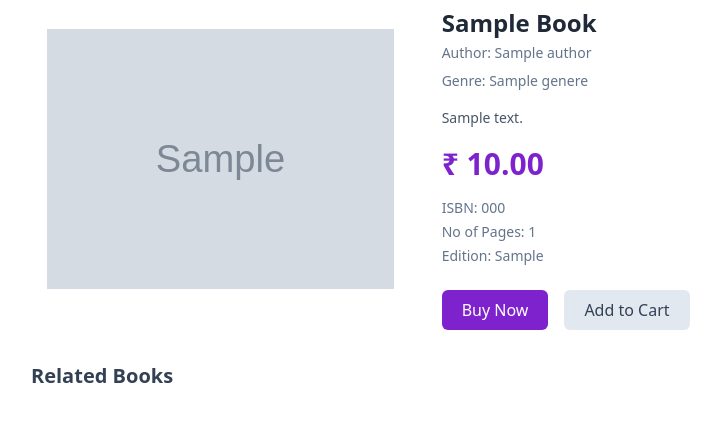
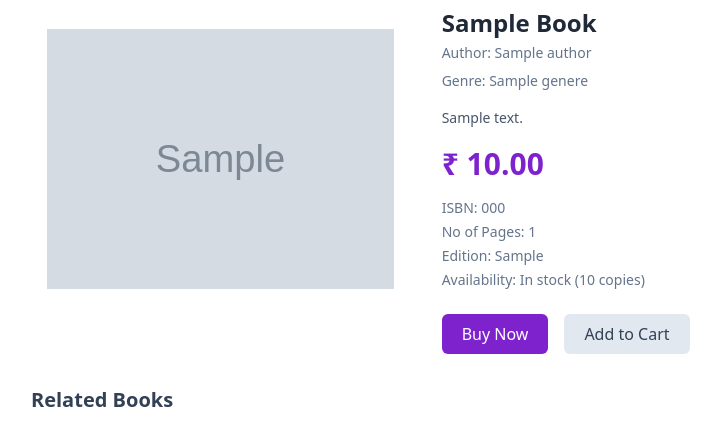
Before and after one commit to prabhakarsingh2007/KitabBazaar, a Django app: a page that uses bookshop/ecom/templates/book_view.html in a window 1280 px wide. Shown: the part 224-670 px from the top of the page, without its empty margins (17-738 px from the left). Run offline with Django 5.2, Linux system fonts and the light colour scheme; tables that the repository leaves empty hold one stand-in row (values such as "Sample post"); grey boxes marked "Sample" are stand-in pictures; some libraries are stand-ins or nearby versions.

Commit message:
feat: add stock availability display and out of stock button in book view

```diff
--- a/bookshop/ecom/templates/book_view.html
+++ b/bookshop/ecom/templates/book_view.html
@@ -63,10 +63,18 @@
                 <p>ISBN: {{ book.isbn }}</p>
                 <p>No of Pages: {{ book.no_of_pages }}</p>
                 <p>Edition: {{ book.edition }}</p>
+                <p>Availability:
+                    {% if book.stock > 0 %}
+                        In stock ({{ book.stock }} copies)
+                    {% else %}
+                        <span class="text-red-600 font-semibold">Out of Stock</span>
+                    {% endif %}
+                </p>
             </div>
 
             <!-- Buttons -->
             <div class="flex gap-4 mt-6">
+                {% if book.stock > 0 %}
                 <form action="{% url 'add_to_cart' book.slug %}?buy_now=true" method="post" class="inline">
                     {% csrf_token %}
                     <button type="submit" class="px-5 py-2 bg-purple-700 text-white rounded-md hover:bg-purple-800 transition">
@@ -80,6 +88,11 @@
                         Add to Cart
                     </button>
                 </form>
+                {% else %}
+                <button class="px-5 py-2 bg-red-600 text-white rounded-md opacity-90 cursor-not-allowed" disabled>
+                    Out of Stock
+                </button>
+                {% endif %}
             </div>
         </div>
 
```
Also changed, not shown: bookshop/media/books/cover/ChatGPT_Image_Mar_27_2026_09_47_56_PM.png (added).
